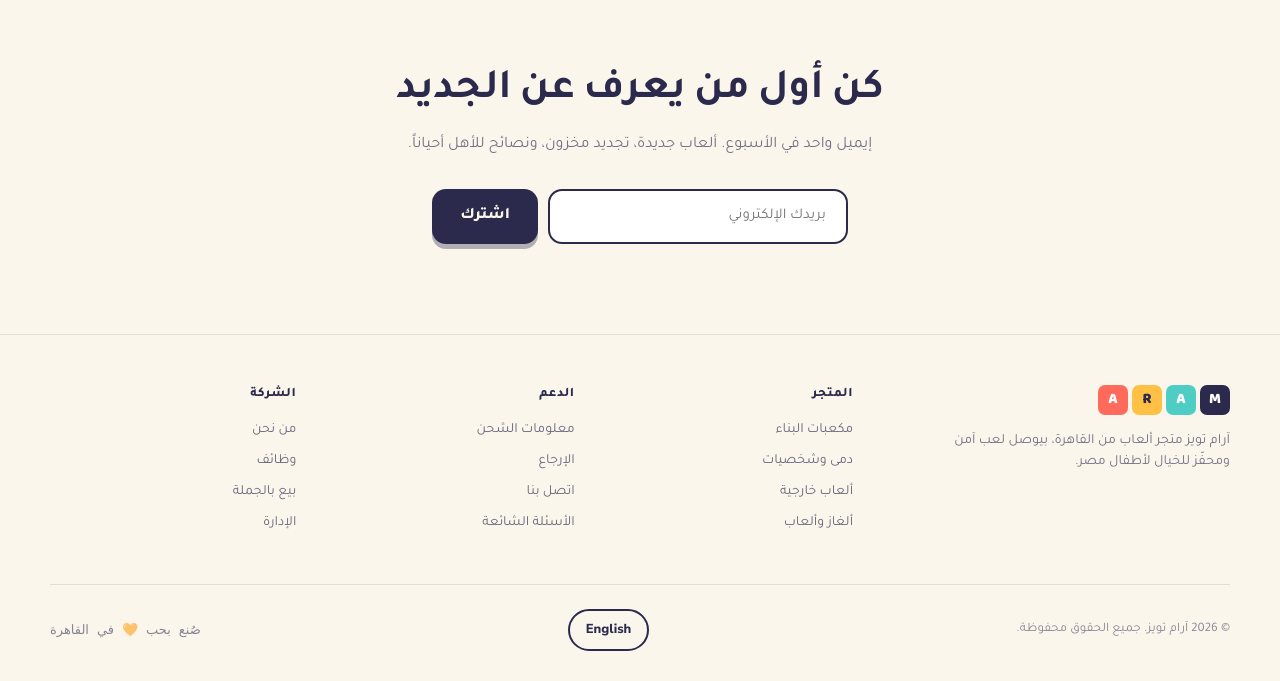
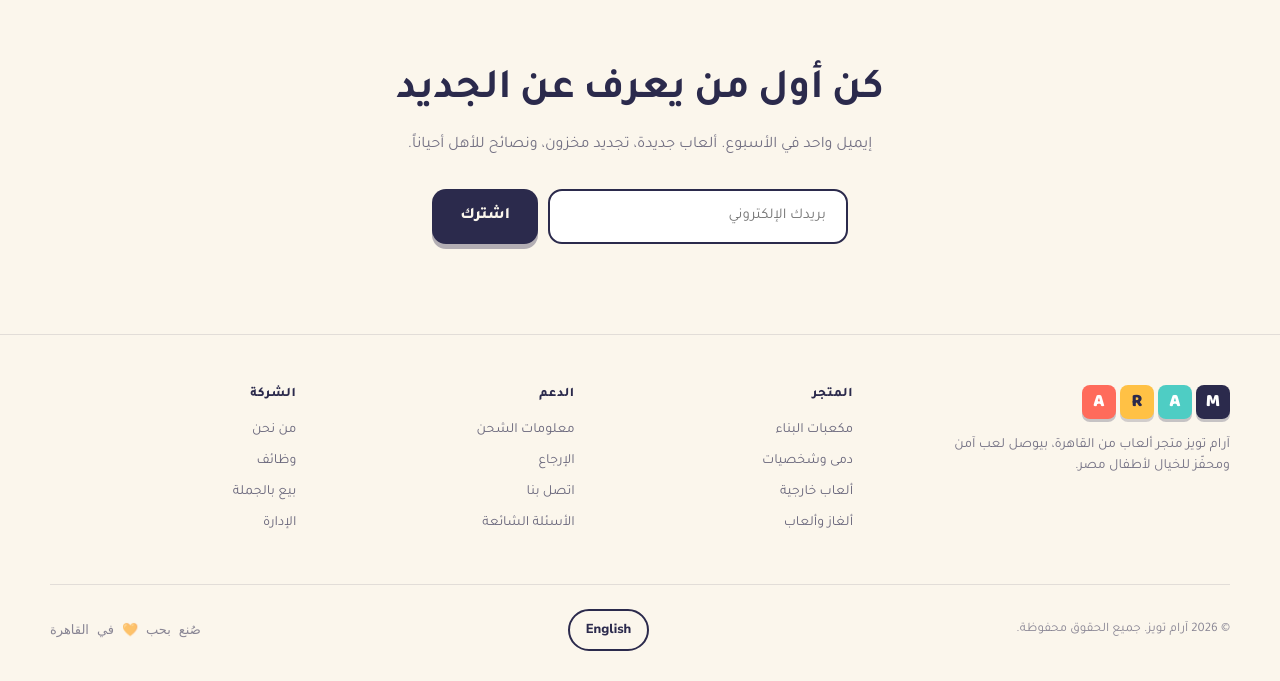
Before and after one commit to gustomotaz-star/aramtoys, a React (Vite) app in the folder react-app/: page / in a window 1280 px wide. Shown: the part 1615-2296 px from the top of the page. Built offline with nearby package versions, Linux system fonts and the light colour scheme; no server answers; the database is empty.

Commit message:
Match legacy footer logo sizing

```diff
--- a/react-app/src/components/HomeFooter.jsx
+++ b/react-app/src/components/HomeFooter.jsx
@@ -9,7 +9,7 @@ export default function HomeFooter() {
       <div className="container">
         <div className="foot-grid">
           <div className="foot-about">
-            <Logo compact />
+            <Logo />
             <p>{ar ? 'آرام تويز متجر ألعاب من القاهرة، بيوصل لعب آمن ومحفّز للخيال لأطفال مصر.' : 'Aram Toys is a Cairo-based toy shop bringing safe, imagination-first play to kids across Egypt.'}</p>
           </div>
           <div className="foot-col">
```
